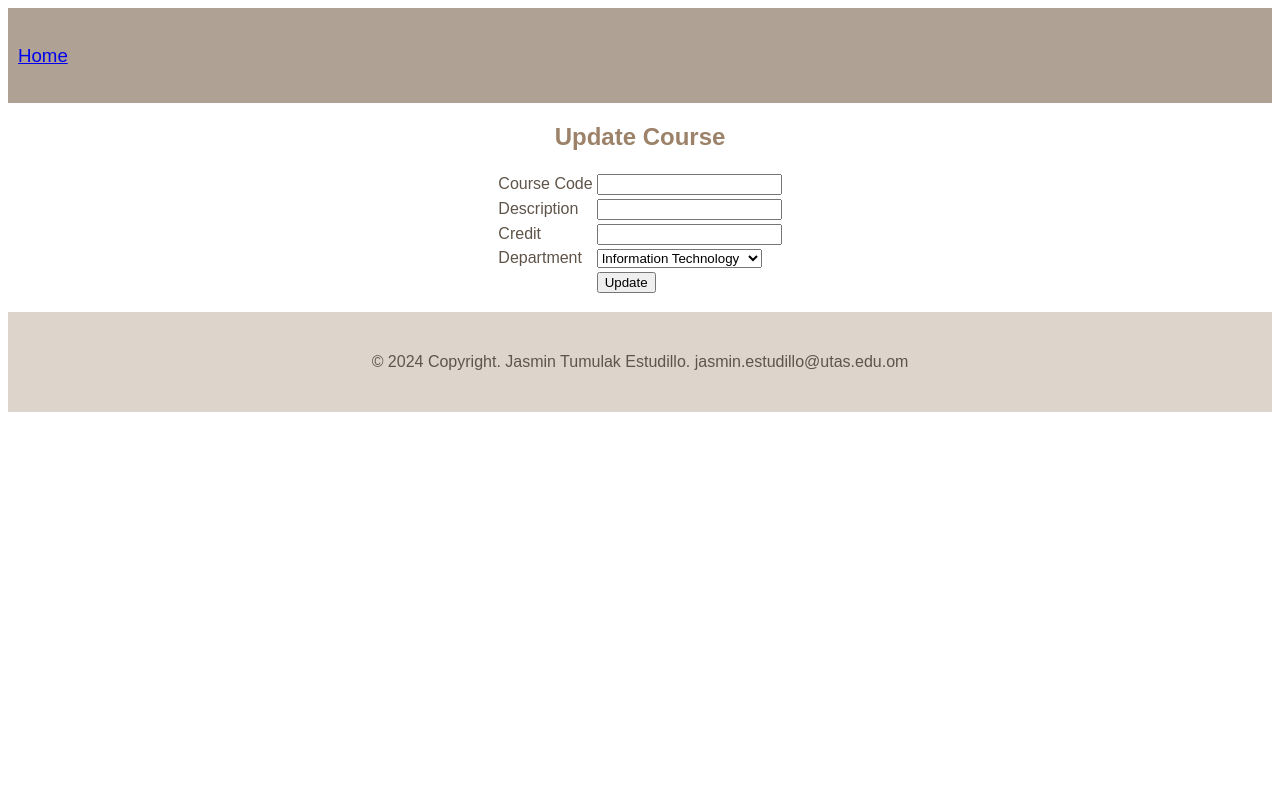
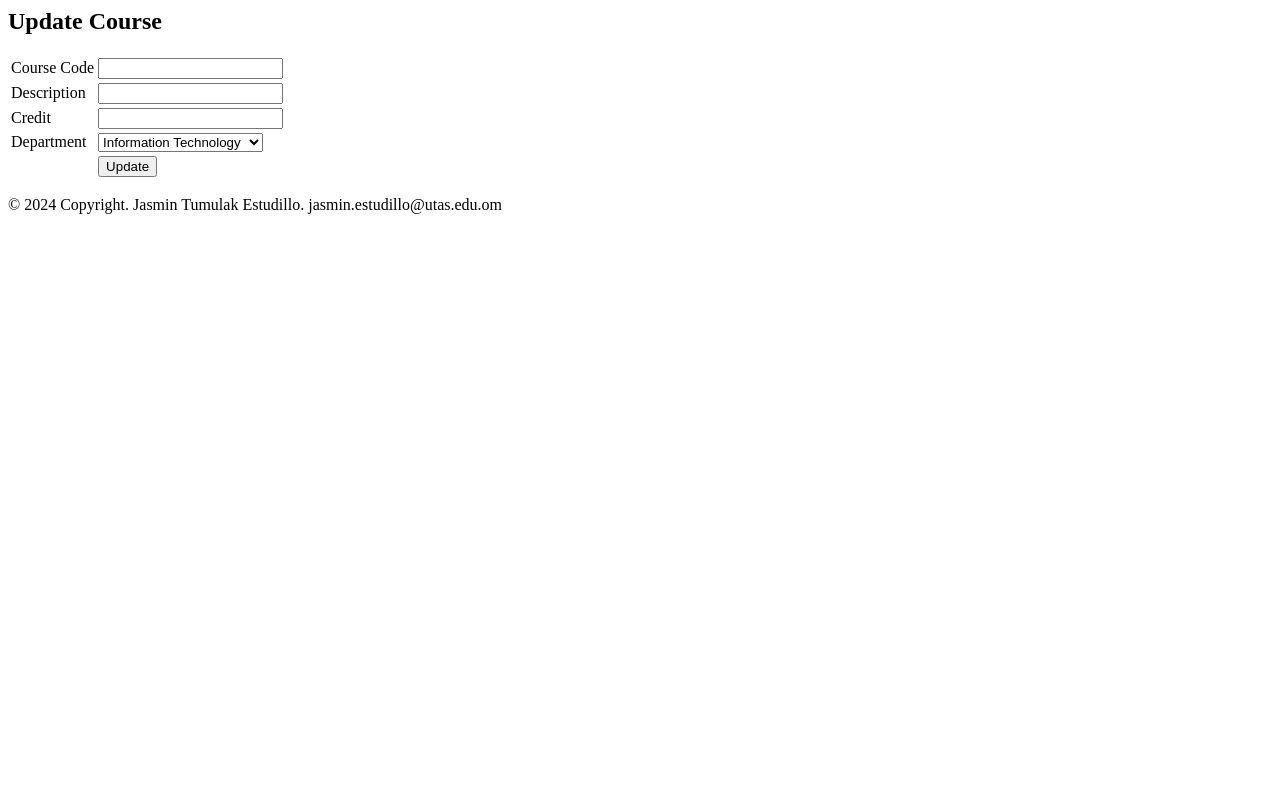
Before and after one commit to piperhuntress/stud-app-wamp, a PHP site: page /admin-courses-update.php in a window 1280 px wide. Run offline with PHP 8.4, Linux system fonts and the light colour scheme.

Commit message:
stud-app-start-up

```diff
--- a/admin-home.php
+++ b/admin-home.php
@@ -2,8 +2,8 @@
 <html>
 <head>
     <title>Learn.com-Student Information System</title>
-    <link rel="stylesheet" href="style.css"></link>
-</head>
+    <!-- Link to styles.css -->
+    </head>
 <body>
 <!-- Include the admin menu -->
 
--- a/admin-menu.php
+++ b/admin-menu.php
@@ -1,8 +1,7 @@
 <header>
 <div class="menu">
 
-<a href="admin-home.php"> Home</a>
-<!-- Add link to admin-courses.php, admin-students.php, logout.php -->
+<!-- Crate links to admin-home.php, admin-courses.php, admin-students.php, logout.php -->
 
 </div>
 </header>
--- a/footer.php
+++ b/footer.php
@@ -1,3 +1,3 @@
-<footer class="footer">
+<footer>
 <p>&copy; 2024 Copyright. Jasmin Tumulak Estudillo. jasmin.estudillo@utas.edu.om</p>
 </footer>
--- a/style.css
+++ b/style.css
@@ -1,59 +1,4 @@
-body {
-  font-family: Arial;
-  color: #5f5449;
-}
-h1 {
-  color: #5f5449;
-  text-align: center;
-}
-h2 {
-  color: #9b8269;
-  text-align: center;
-}
-.img-login {
-  width: 800px;
-  height: 300px;
+.home-img {
   display: block;
   margin: auto;
 }
-
-.login {
-  border-style: dashed;
-  border-color: #243642;
-  padding: 30px;
-  background-color: #afa193;
-  width: 500px;
-  display: block;
-  margin: auto;
-}
-table {
-	margin-left: auto;
-	margin-right: auto;
-}
-
-.menu {
-	background-color: #afa193;
-	font-size: 14pt;
-	padding: 10px;
-	height: 75px;
-	display: flex;
-	justify-content: left;
-	align-items: center;
-	gap: 20px;
-  }
-
-.footer {
-  background-color: #ddd4cc;
-  height: 100px;
-  display: flex;
-  justify-content: center;
-  align-items: center;
-}
-
-.main {
-  min-height: 500px;
-}
-.home-img{
-	display: block;
-	margin: auto;
-}
--- a/user-menu.php
+++ b/user-menu.php
@@ -1,7 +1,7 @@
 <header>
 <div class="menu">
 
-<!-- Add link to user-home.php, user-courses.php and logout.php -->
+<!-- Create the links to user-home.php, user-courses.php and logout.php -->
 
 
 </div>
```
Also changed, not shown: login.php (+4 -4 lines), register.php (+10 -10 lines), banner.png, banner2.png (deleted), login_code.php (added).
